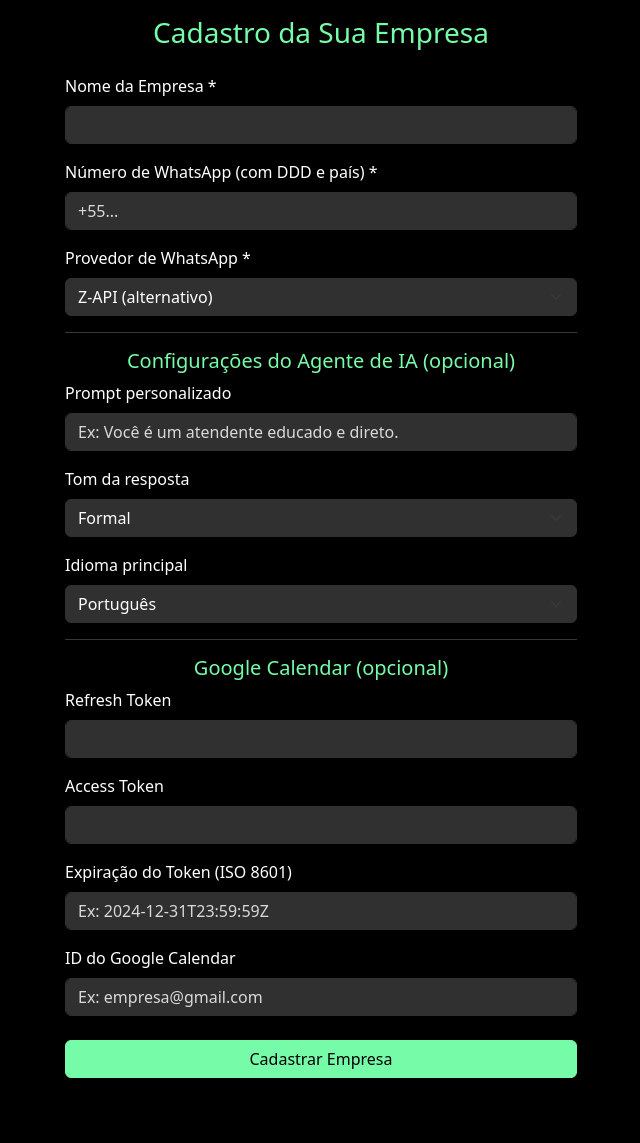
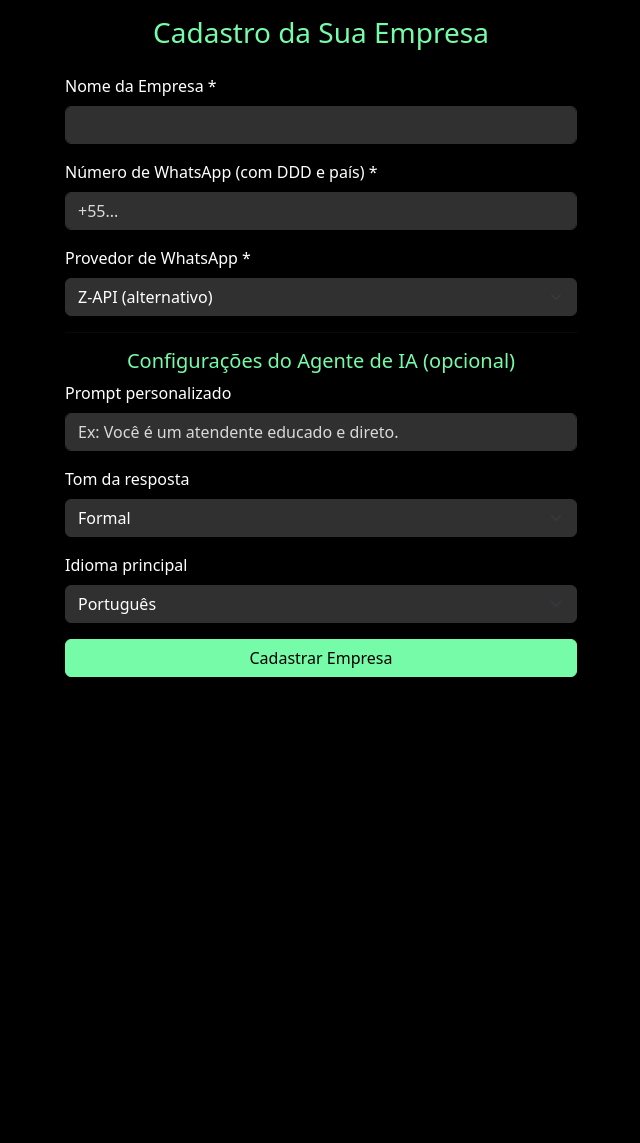
Before and after one commit to icoSalamico/ai_agent, a Python web app: template ai_agent/templates/register_company.html in a window 1280 px wide. Shown: the part 179-1322 px from the top of the page, without its empty margins (319-959 px from the left). After the commit the page ends 856 px from the top, so only its background shows below. Run offline with Jinja, Linux system fonts and the light colour scheme; the template is opened without the code that fills it, so the values that code supplies are empty.

Commit message:
Automatize Google Calendar connection

```diff
--- a/ai_agent/templates/register_company.html
+++ b/ai_agent/templates/register_company.html
@@ -1,4 +1,3 @@
-<!-- templates/register_company.html -->
 <!DOCTYPE html>
 <html lang="pt-BR">
 <head>
@@ -36,7 +35,7 @@
             border: 1px solid #303030;
         }
 
-        .form-select:focus {
+        .form-select:focus{
             border-color: #76FCA8;
         }
 
@@ -66,10 +65,6 @@
         label.form-label {
             color: #FFFFFF;
         }
-
-        hr {
-            border-color: #D9D9D9;
-        }
     </style>
 </head>
 <body>
@@ -95,10 +90,15 @@
                             <input type="text" class="form-control" id="display_number" name="display_number" placeholder="+55..." required>
                         </div>
 
+                        <!-- <div class="mb-3">
+                            <label for="phone_number_id" class="form-label">Phone Number ID *</label>
+                            <input type="text" class="form-control" id="phone_number_id" name="phone_number_id" placeholder="ID fornecido pelo Meta" required>
+                        </div> -->
+
                         <div class="mb-3">
                             <label for="provider" class="form-label">Provedor de WhatsApp *</label>
                             <select class="form-select" id="provider" name="provider" required>
-                                <option value="zapi" selected>Z-API (alternativo)</option>
+                                <option value="zapi">Z-API (alternativo)</option>
                             </select>
                         </div>
 
@@ -126,29 +126,6 @@
                             </select>
                         </div>
 
-                        <hr>
-                        <h5 class="text-center" style="color: #76FCA8;">Google Calendar (opcional)</h5>
-
-                        <div class="mb-3">
-                            <label for="google_refresh_token" class="form-label">Refresh Token</label>
-                            <input type="text" class="form-control" id="google_refresh_token" name="google_refresh_token">
-                        </div>
-
-                        <div class="mb-3">
-                            <label for="google_access_token" class="form-label">Access Token</label>
-                            <input type="text" class="form-control" id="google_access_token" name="google_access_token">
-                        </div>
-
-                        <div class="mb-3">
-                            <label for="google_token_expiry" class="form-label">Expiração do Token (ISO 8601)</label>
-                            <input type="text" class="form-control" id="google_token_expiry" name="google_token_expiry" placeholder="Ex: 2024-12-31T23:59:59Z">
-                        </div>
-
-                        <div class="mb-4">
-                            <label for="google_calendar_id" class="form-label">ID do Google Calendar</label>
-                            <input type="text" class="form-control" id="google_calendar_id" name="google_calendar_id" placeholder="Ex: empresa@gmail.com">
-                        </div>
-
                         <div class="d-grid">
                             <button type="submit" class="btn btn-primary">Cadastrar Empresa</button>
                         </div>
--- a/ai_agent/templates/registration_success.html
+++ b/ai_agent/templates/registration_success.html
@@ -94,6 +94,8 @@
 
             setInterval(fetchQRCode, 5000);
         </script>
+
+        <a href="/google-auth/{{ company_id }}" class="btn btn-outline-light mt-3">Conectar com Google Agenda</a>
         {% endif %}
     </body>
 </html>
--- a/google_calendar/session_state.py
+++ b/google_calendar/session_state.py
@@ -1,4 +1,3 @@
-# google_calendar/session_state.py
 from datetime import datetime, timedelta
 import pytz
 
```
Also changed, not shown: ai_agent/routes/calendar_auth.py (+27 -7 lines).
